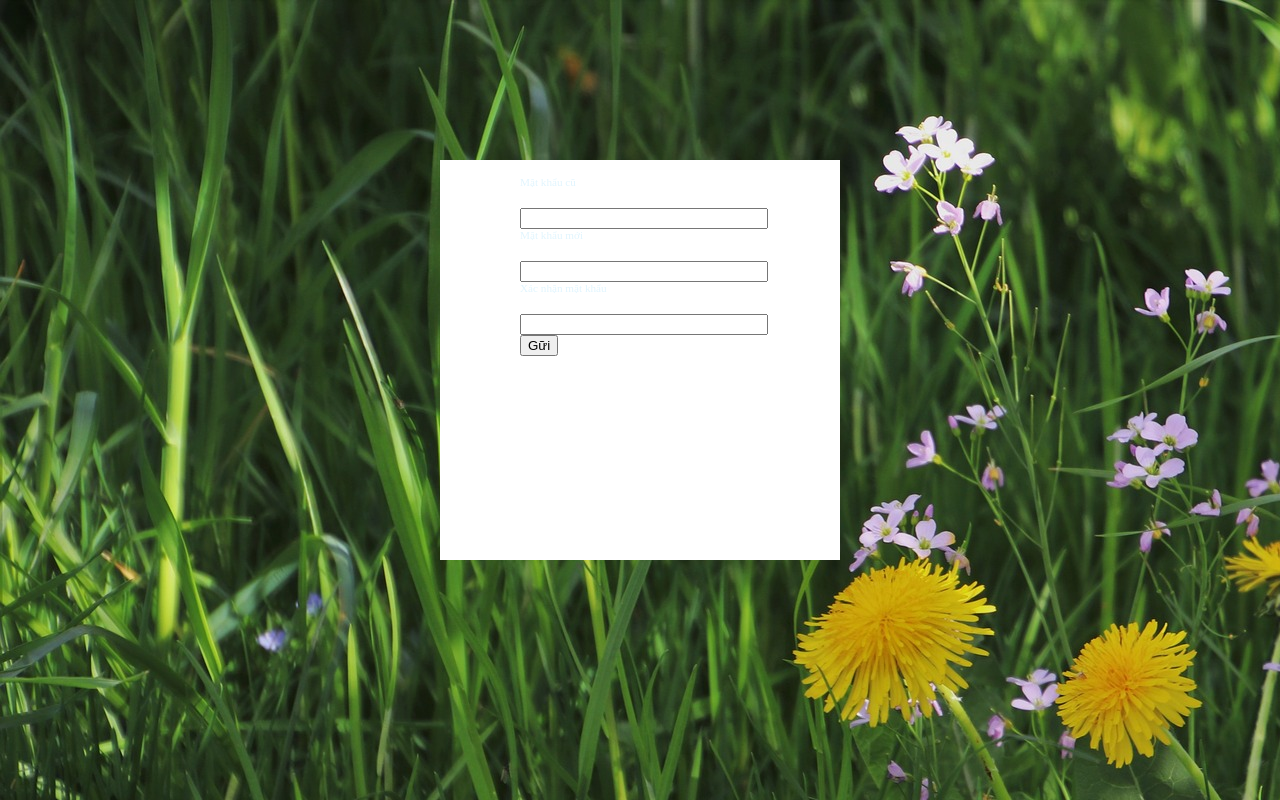
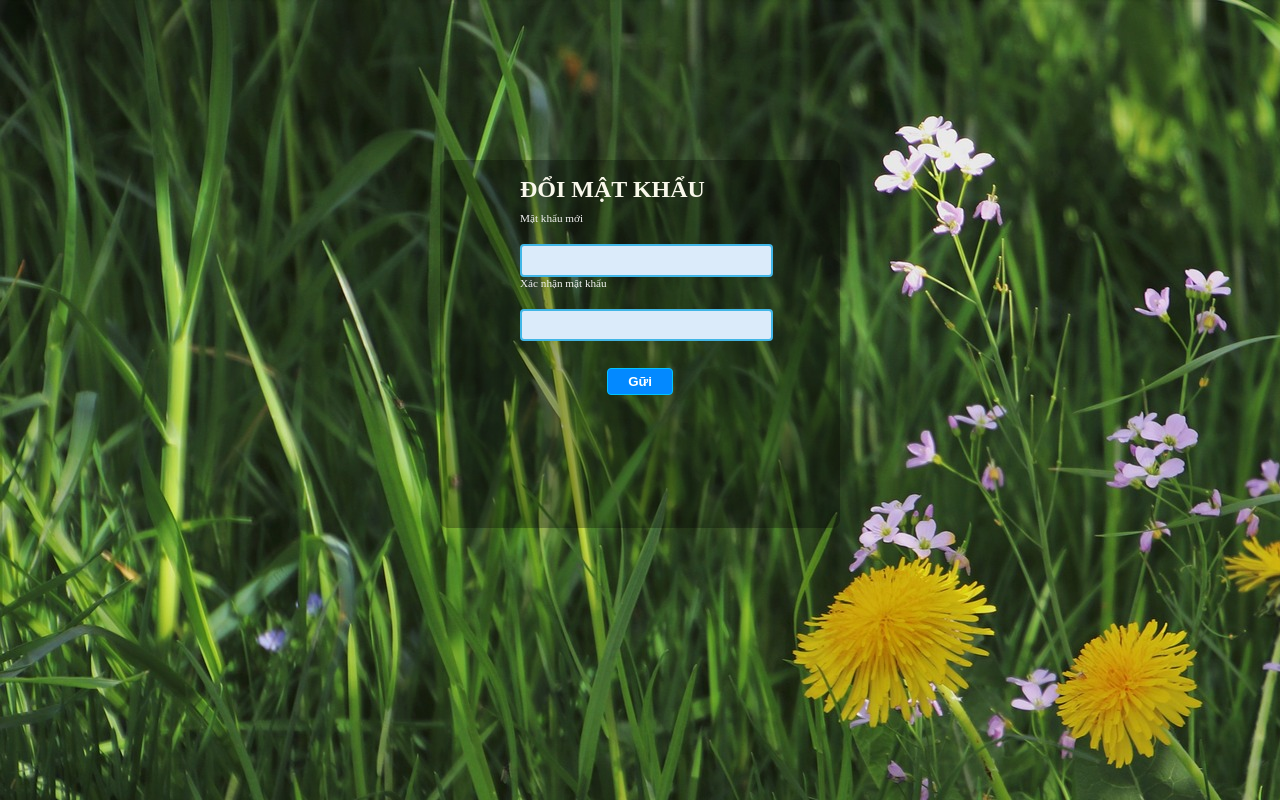
Before and after one commit to noriki1971997/fixcar_admin, a Vue app: page /forgot-password in a window 1280 px wide. Built offline with nearby package versions, Linux system fonts and the light colour scheme; what vue-mq, vuejs-dialog would draw is missing.

Commit message:
+ add forgot password page

```diff
--- a/src/components/ForgotPassword.vue
+++ b/src/components/ForgotPassword.vue
@@ -2,20 +2,19 @@
   <div>
     <div class="form-submit-container">
                       <form @submit.prevent="handleSubmit" class="form-content">
-                          <div class="form-group">
-                              <label>Mật khẩu cũ</label>
-                              <input type="text"  v-model="password.old" class="input-forgotpass"/>
+                        <div class="form-group" >
+                              <label class="lb-title-form-group">ĐỔI MẬT KHẨU</label>
                           </div>
                           <div class="form-group" >
-                              <label>Mật khẩu mới</label>
+                              <label class="lb-form-group">Mật khẩu mới</label>
                               <input type="text" v-model="password.new" class="input-forgotpass" />
                           </div>
                           <div class="form-group" >
-                              <label>Xác nhận mật khẩu</label>
+                              <label class="lb-form-group">Xác nhận mật khẩu</label>
                               <input type="text" v-model="password.confirm" class="input-forgotpass"/>
                           </div>
-                          <div>
-                              <button class="btn btn-primary">Gữi</button>
+                          <div class="form-group-btn" >
+                              <button class="btn-primary">Gữi</button>
                           </div>
                       </form>
       </div>
@@ -27,6 +26,10 @@
 <style>
 .form-submit-container
 {
+  background-color: rgba(0, 0, 0, 0.3);
+  background: rgba(0, 0, 0, 0.3);
+  color: rgba(0, 0, 0, 0.3);
+  border-radius: 0.5em;
   position: relative;
   margin-left: auto;
   margin-right: auto;
@@ -34,8 +37,7 @@
   marker-bottom:auto;
   font-size: 16px;
   width:25em;
-  height:25em;
-  background-color: white;
+  height:23em;
   align-items: center;
 }
 .form-content
@@ -59,6 +61,46 @@
 .input-forgotpass
 {
   width: 100%;
+  height: 2em;
+  border: 2px solid #41b6e6;
+  border-radius: 0.3em;
+  background-color: #dbebfa;
+  padding-left: .5em;
+}
+.lb-form-group
+{
+  color:#f1f1f1 ;
+  padding-bottom: 1em;
+  font-weight: 500;
+}
+.lb-title-form-group
+{
+  text-align: center;
+  font-size: 1.5em;
+  font-weight: 700;
+  color:#f9f8eb;
+}
+.form-group-btn
+{
+  width: 100%;
+  display: inline-table;
+  align-items: center;
+  text-align: center;
+}
+.btn-primary
+{
+
+  position: relative;
+  margin-top: 2em;
+  margin-right: auto;
+  margin-left: auto;
+  width: 5em;
+  height: 2em;
+  border: 1px solid #00c4ff;
+  background-color: #0389ff;
+  border-radius: .3em;
+  color:white;
+  font-weight: 700;
 }
 </style>
 
```
